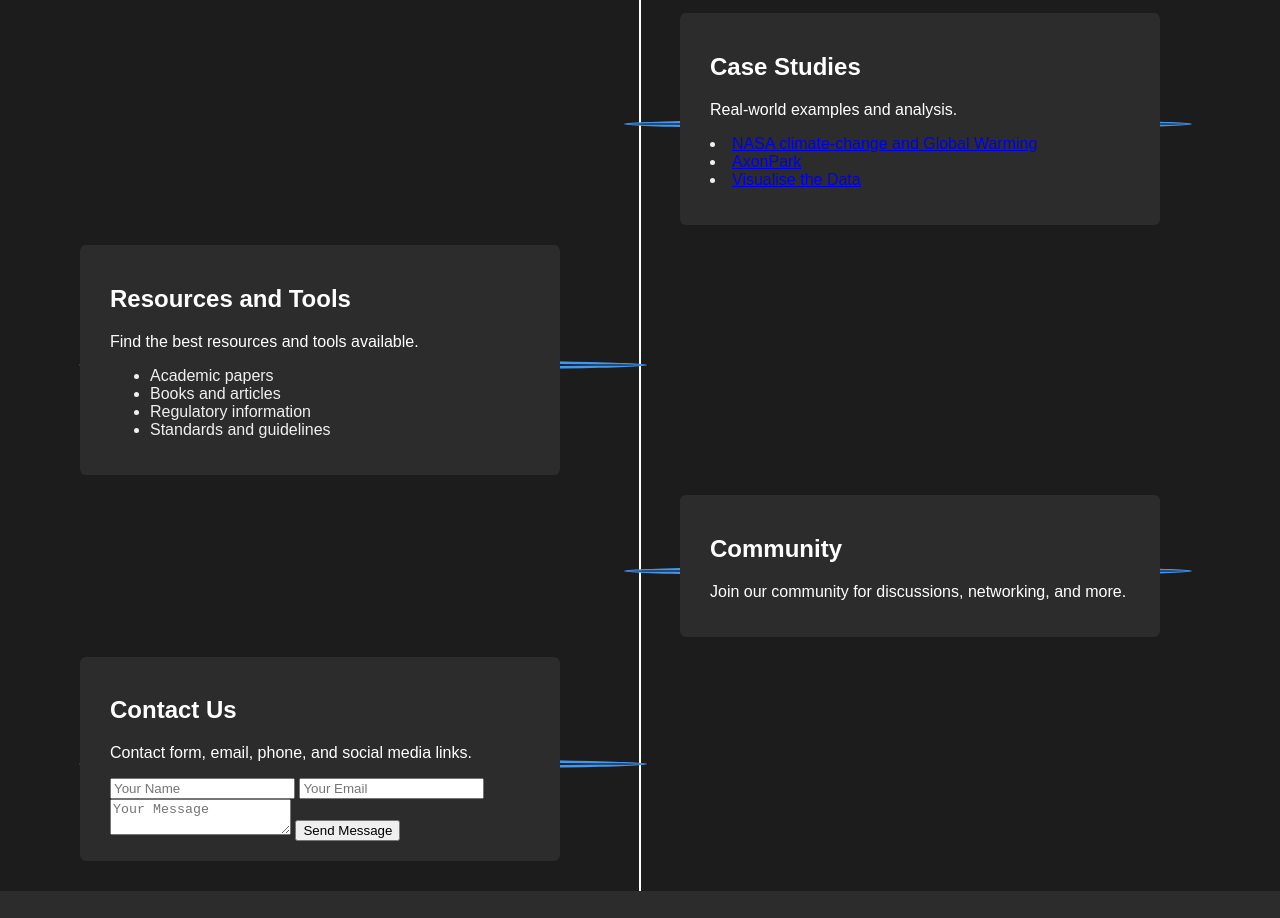
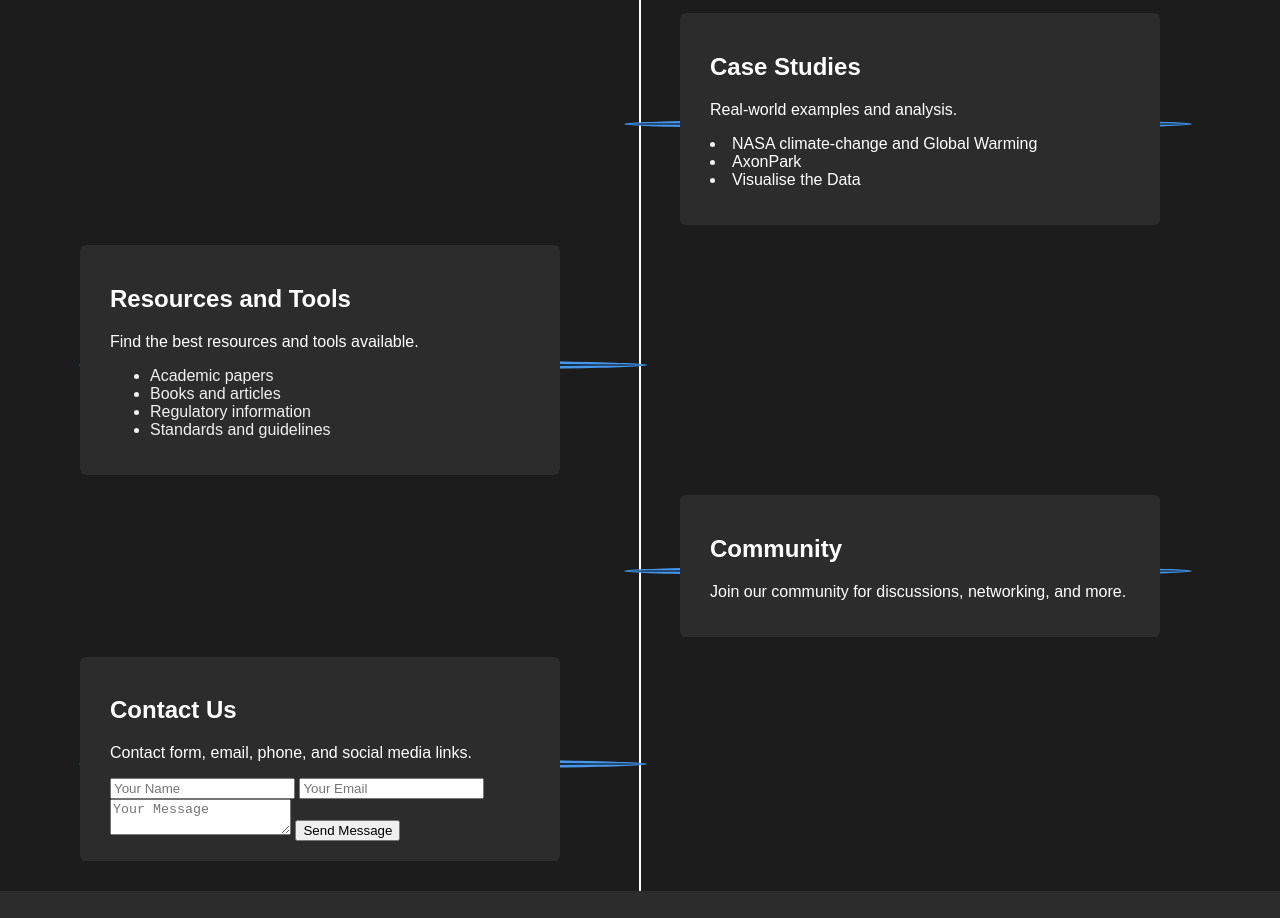
Before and after one commit to pranavc13/IEEEVitBhopal_Group11_CodeQuest, a plain HTML site: page IEEE Hackathon/env.html in a window 1280 px wide. Shown: the part 1813-2731 px from the top of the page. Drawn offline with Linux system fonts and the light colour scheme; files whose address does not match are found by name.

Commit message:
Updated env.html

```diff
--- a/IEEE Hackathon/env.html
+++ b/IEEE Hackathon/env.html
@@ -90,9 +90,9 @@
                 <section id="case-studies" class="section">
                     <h2>Case Studies</h2>
                     <p>Real-world examples and analysis.<br>
-                       <li><a href="https://science.nasa.gov/climate-change/"> NASA climate-change and Global Warming  </a></li>
-                       <li><a href="https://axonpark.com/data-visualization-in-education-14-case-studies-and-statistics/">AxonPark</a></li>
-                       <li><a href="https://visualisingdata.com/">Visualise the Data</a></li>
+                       <li><a class="tag" href="https://science.nasa.gov/climate-change/"> NASA climate-change and Global Warming  </a></li>
+                       <li><a class="tag" href="https://axonpark.com/data-visualization-in-education-14-case-studies-and-statistics/">AxonPark</a></li>
+                       <li><a class="tag" href="https://visualisingdata.com/">Visualise the Data</a></li>
                     </p>
 
                     <!-- Add case study examples here -->
```
